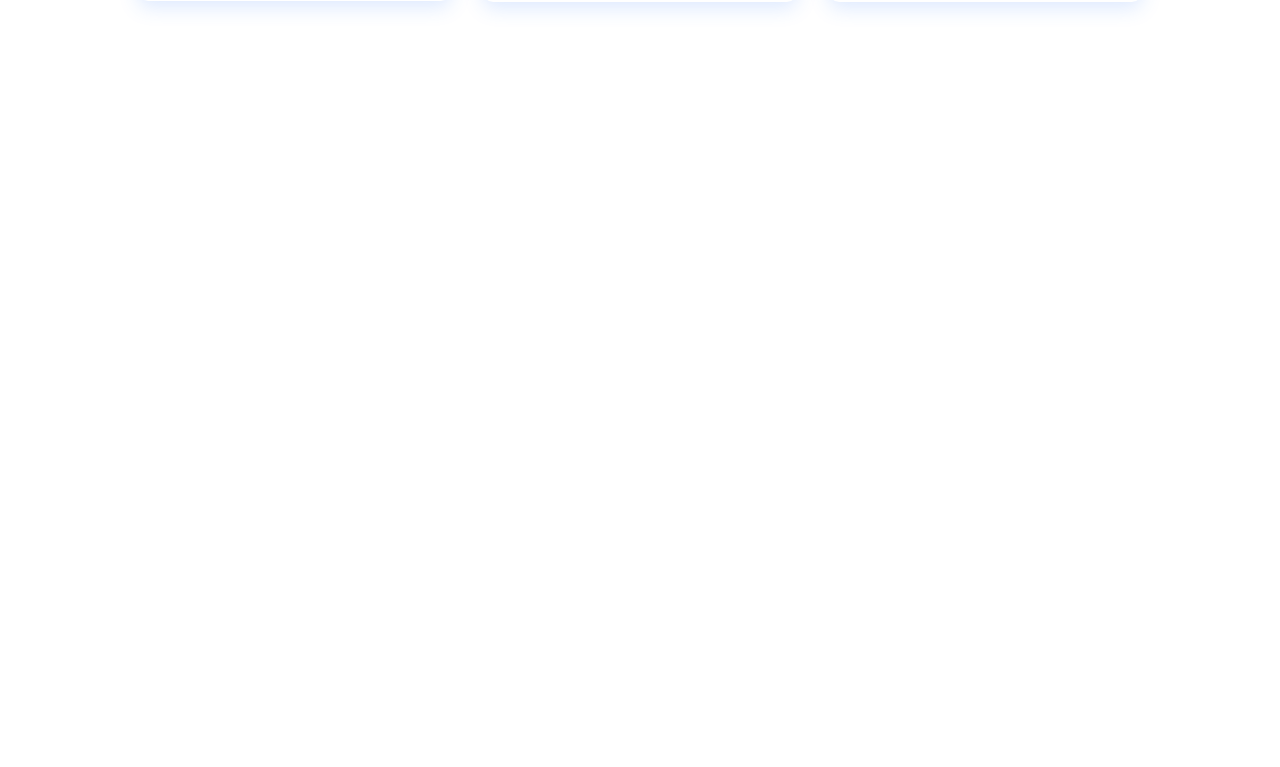
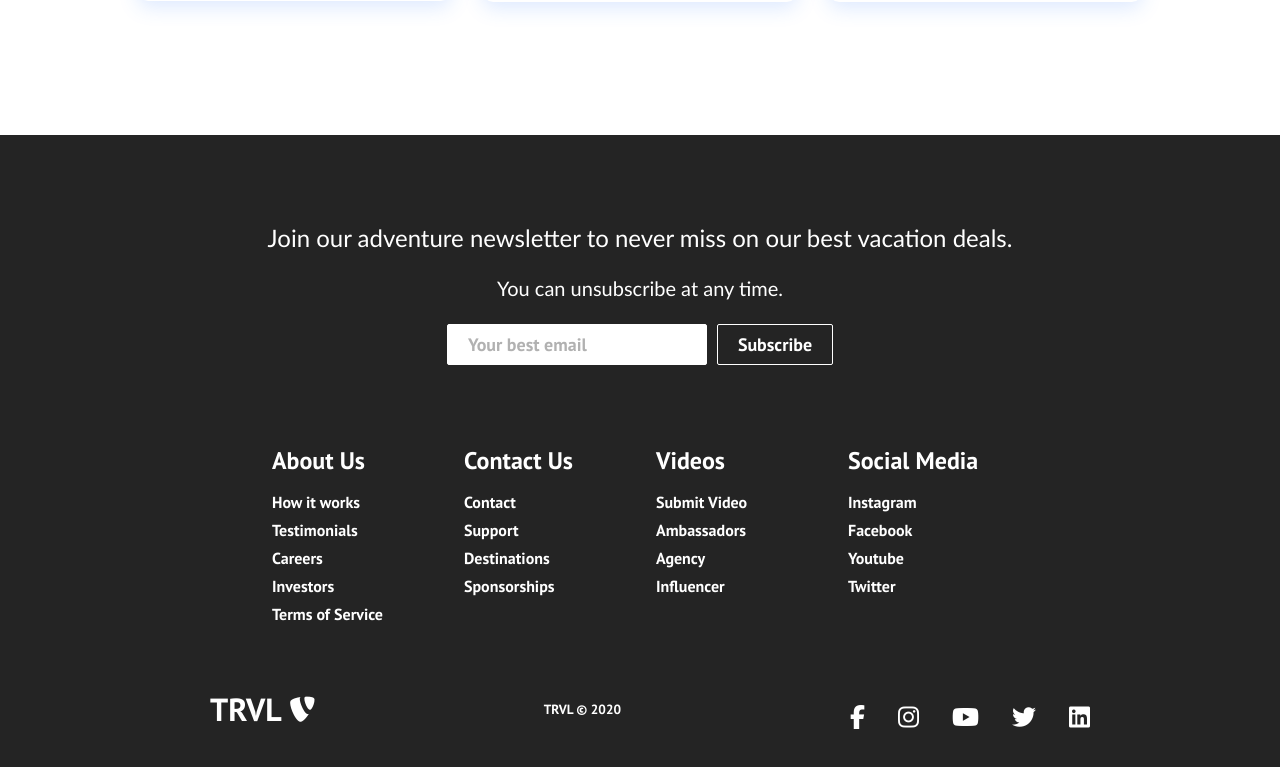
Before and after one commit to RushiVachhani/travel-app, a React (Create React App) app: page / in a window 1280 px wide. Shown: the part 1690-2457 px from the top of the page. Before the commit the page ends 1825 px from the top, so only its background shows below. Built offline with nearby package versions, Linux system fonts and the light colour scheme.

Commit message:
created footer

```diff
--- /dev/null
+++ b/src/components/Footer.css
@@ -0,0 +1,160 @@
+.footer-container {
+  background-color: #242424;
+  padding: 4rem 0 2rem 0;
+  display: flex;
+  flex-direction: column;
+  justify-content: center;
+  align-items: center;
+}
+
+.footer-subscription {
+  display: flex;
+  flex-direction: column;
+  justify-content: center;
+  align-items: center;
+  text-align: center;
+
+  margin-bottom: 24px;
+  padding: 24px;
+  color: #fff;
+}
+
+.footer-subscription > p {
+  font-family: "Trebuchet MS", "Lucida Sans Unicode", "Lucida Grande",
+    "Lucida Sans", Arial, sans-serif;
+}
+
+.footer-subscription-heading {
+  margin-bottom: 24px;
+  font-size: 24px;
+}
+
+.footer-subscription-text {
+  margin-bottom: 24px;
+  font-size: 20px;
+}
+
+.footer-input {
+  padding: 8px 20px;
+  border-radius: 2px;
+  margin-right: 10px;
+  outline: none;
+  border: none;
+  font-size: 18px;
+  margin-bottom: 16px;
+  border: 1px solid #fff;
+}
+
+.footer-links {
+  width: 100%;
+  max-width: 1000px;
+  display: flex;
+  justify-content: center;
+}
+
+.footer-link-wrapper {
+  display: flex;
+}
+
+.footer-link-items {
+  display: flex;
+  flex-direction: column;
+  align-items: flex-start;
+  margin: 16px;
+  text-align: left;
+  width: 160px;
+  box-sizing: border-box;
+}
+
+.footer-link-items h2 {
+  margin-bottom: 16px;
+}
+
+.footer-link-items > h2 {
+  color: #fff;
+}
+
+.footer-link-items a {
+  color: #fff;
+  text-decoration: none;
+  margin-bottom: 0.5rem;
+}
+
+.footer-link-items a:hover {
+  color: #e9e9e9;
+  transition: 0.3s ease-out;
+}
+
+.footer-email-form h2 {
+  margin-bottom: 2rem;
+}
+
+.footer-input::placeholder {
+  color: #b1b1b1;
+}
+
+/* Social Icons */
+.social-icon-link {
+  color: #fff;
+  font-size: 24px;
+}
+
+.social-media {
+  max-width: 1000px;
+  width: 100%;
+}
+
+.social-media-wrap {
+  display: flex;
+  justify-content: space-between;
+  align-items: center;
+  width: 90%;
+  max-width: 1000px;
+  margin: 40px auto 0 auto;
+}
+
+.social-icons {
+  display: flex;
+  justify-content: space-between;
+  align-items: center;
+  width: 240px;
+}
+
+.social-logo {
+  color: #fff;
+  justify-self: start;
+  margin-left: 20px;
+  cursor: pointer;
+  text-decoration: none;
+  font-size: 2rem;
+  display: flex;
+  align-items: center;
+  margin-bottom: 16px;
+}
+
+.website-rights {
+  color: #fff;
+  margin-bottom: 16px;
+}
+
+@media screen and (max-width: 820px) {
+  .footer-links {
+    padding-top: 2rem;
+  }
+
+  .footer-input {
+    width: 100%;
+  }
+
+  .btn {
+    width: 100%;
+  }
+
+  .footer-link-wrapper {
+    flex-direction: column;
+  }
+
+  .social-media-wrap {
+    flex-direction: column;
+  }
+}
--- /dev/null
+++ b/src/components/Footer.js
@@ -0,0 +1,120 @@
+import React from "react";
+import { Link } from "react-router-dom";
+import { Button } from "./Button";
+import "./Footer.css";
+const Footer = () => {
+  return (
+    <div className="footer-container">
+      <section className="footer-subscription">
+        <p className="footer-subscription-heading">
+          Join our adventure newsletter to never miss on our best vacation
+          deals.
+        </p>
+        <p className="footer-subscription-text">
+          You can unsubscribe at any time.
+        </p>
+        <div className="input-areas">
+          <form>
+            <input
+              type="email"
+              name="email"
+              className="footer-input"
+              placeholder="Your best email"
+            />
+            <Button buttonStyle="btn--outline">Subscribe</Button>
+          </form>
+        </div>
+      </section>
+      <div class="footer-links">
+        <div className="footer-link-wrapper">
+          <div class="footer-link-items">
+            <h2>About Us</h2>
+            <Link to="/sign-up">How it works</Link>
+            <Link to="/">Testimonials</Link>
+            <Link to="/">Careers</Link>
+            <Link to="/">Investors</Link>
+            <Link to="/">Terms of Service</Link>
+          </div>
+          <div class="footer-link-items">
+            <h2>Contact Us</h2>
+            <Link to="/">Contact</Link>
+            <Link to="/">Support</Link>
+            <Link to="/">Destinations</Link>
+            <Link to="/">Sponsorships</Link>
+          </div>
+        </div>
+        <div className="footer-link-wrapper">
+          <div class="footer-link-items">
+            <h2>Videos</h2>
+            <Link to="/">Submit Video</Link>
+            <Link to="/">Ambassadors</Link>
+            <Link to="/">Agency</Link>
+            <Link to="/">Influencer</Link>
+          </div>
+          <div class="footer-link-items">
+            <h2>Social Media</h2>
+            <Link to="/">Instagram</Link>
+            <Link to="/">Facebook</Link>
+            <Link to="/">Youtube</Link>
+            <Link to="/">Twitter</Link>
+          </div>
+        </div>
+      </div>
+      <section class="social-media">
+        <div class="social-media-wrap">
+          <div class="footer-logo">
+            <Link to="/" className="social-logo">
+              TRVL
+              <i class="fab fa-typo3" />
+            </Link>
+          </div>
+          <small class="website-rights">TRVL © 2020</small>
+          <div class="social-icons">
+            <Link
+              class="social-icon-link facebook"
+              to="/"
+              target="_blank"
+              aria-label="Facebook"
+            >
+              <i class="fab fa-facebook-f" />
+            </Link>
+            <Link
+              class="social-icon-link instagram"
+              to="/"
+              target="_blank"
+              aria-label="Instagram"
+            >
+              <i class="fab fa-instagram" />
+            </Link>
+            <Link
+              class="social-icon-link youtube"
+              to="/"
+              target="_blank"
+              aria-label="Youtube"
+            >
+              <i class="fab fa-youtube" />
+            </Link>
+            <Link
+              class="social-icon-link twitter"
+              to="/"
+              target="_blank"
+              aria-label="Twitter"
+            >
+              <i class="fab fa-twitter" />
+            </Link>
+            <Link
+              class="social-icon-link twitter"
+              to="/"
+              target="_blank"
+              aria-label="LinkedIn"
+            >
+              <i class="fab fa-linkedin" />
+            </Link>
+          </div>
+        </div>
+      </section>
+    </div>
+  );
+};
+
+export default Footer;
--- a/src/components/pages/Home.js
+++ b/src/components/pages/Home.js
@@ -1,6 +1,7 @@
 import React from "react";
 import "../../App.css";
 import Cards from "../Cards";
+import Footer from "../Footer";
 import HeroSection from "../HeroSection";
 
 const Home = () => {
@@ -8,6 +9,7 @@ const Home = () => {
     <div>
       <HeroSection />
       <Cards />
+      <Footer />
     </div>
   );
 };
```
